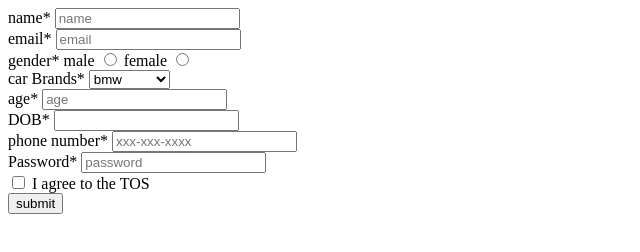
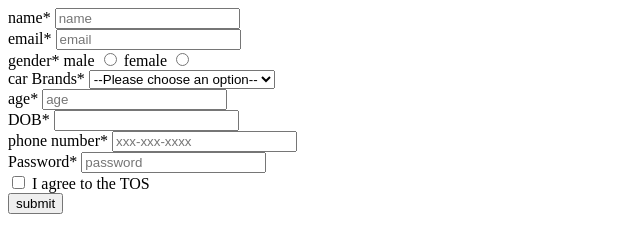
Before and after one commit to acciojob/signup-form-car-uzma71, a website: page main.html in a window 1280 px wide. Shown: the whole page, without its empty margins (0-640 px from the left). Drawn offline with Linux system fonts and the light colour scheme.

Commit message:
created a submission

```diff
--- a/main.html
+++ b/main.html
@@ -26,8 +26,8 @@
 		</div>
 		<div>
 			<label for="cars " >car Brands*</label>
-		<select id="cars" name="cars" required>
-
+		<select id="cars" name="cars"   required>
+	<option value="" disabled selected >--Please choose an option--</option>
 			<option value="bmw">bmw</option>
 			<option value="audi">audi</option>
 			<option value="mercedez">marcedez</option>
```
